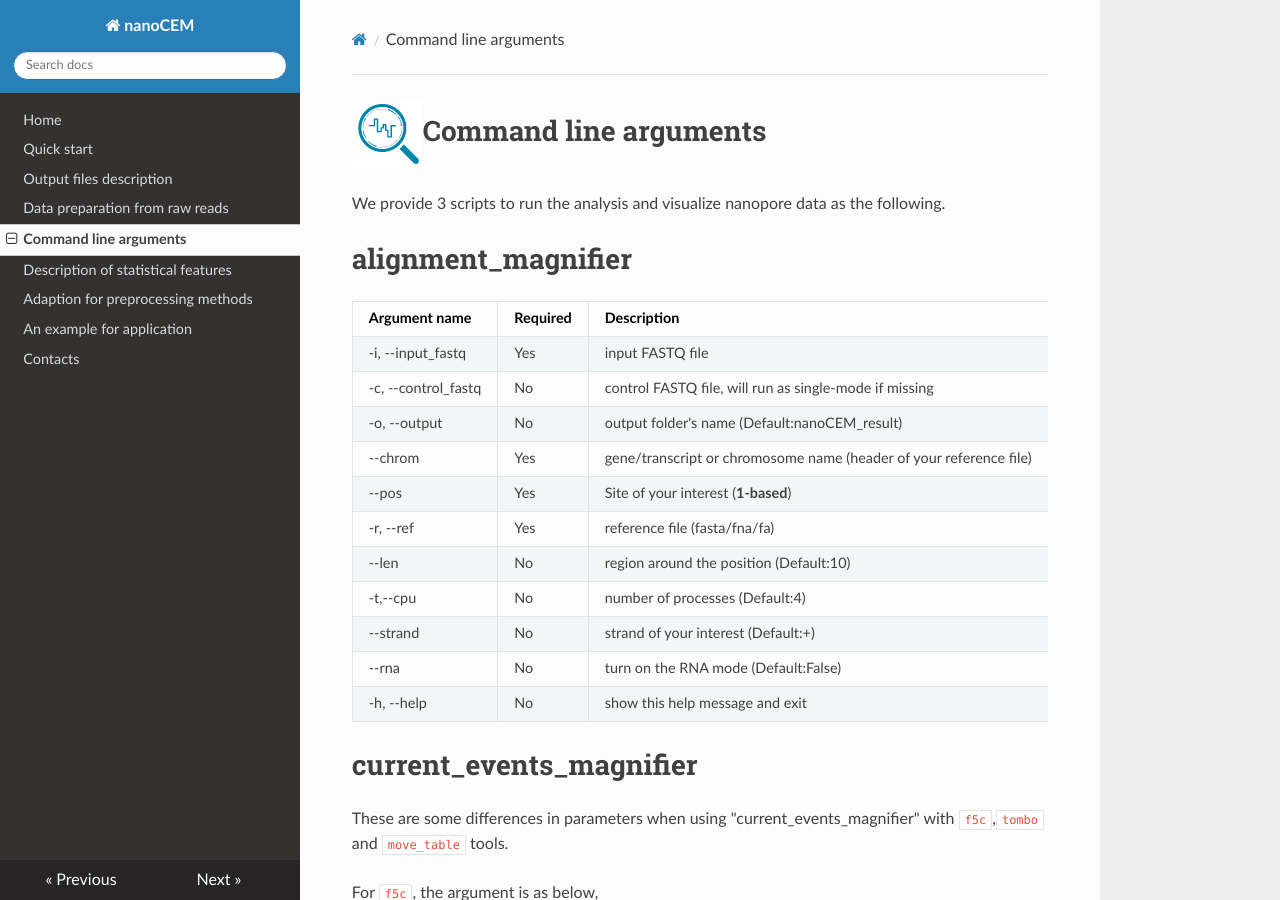
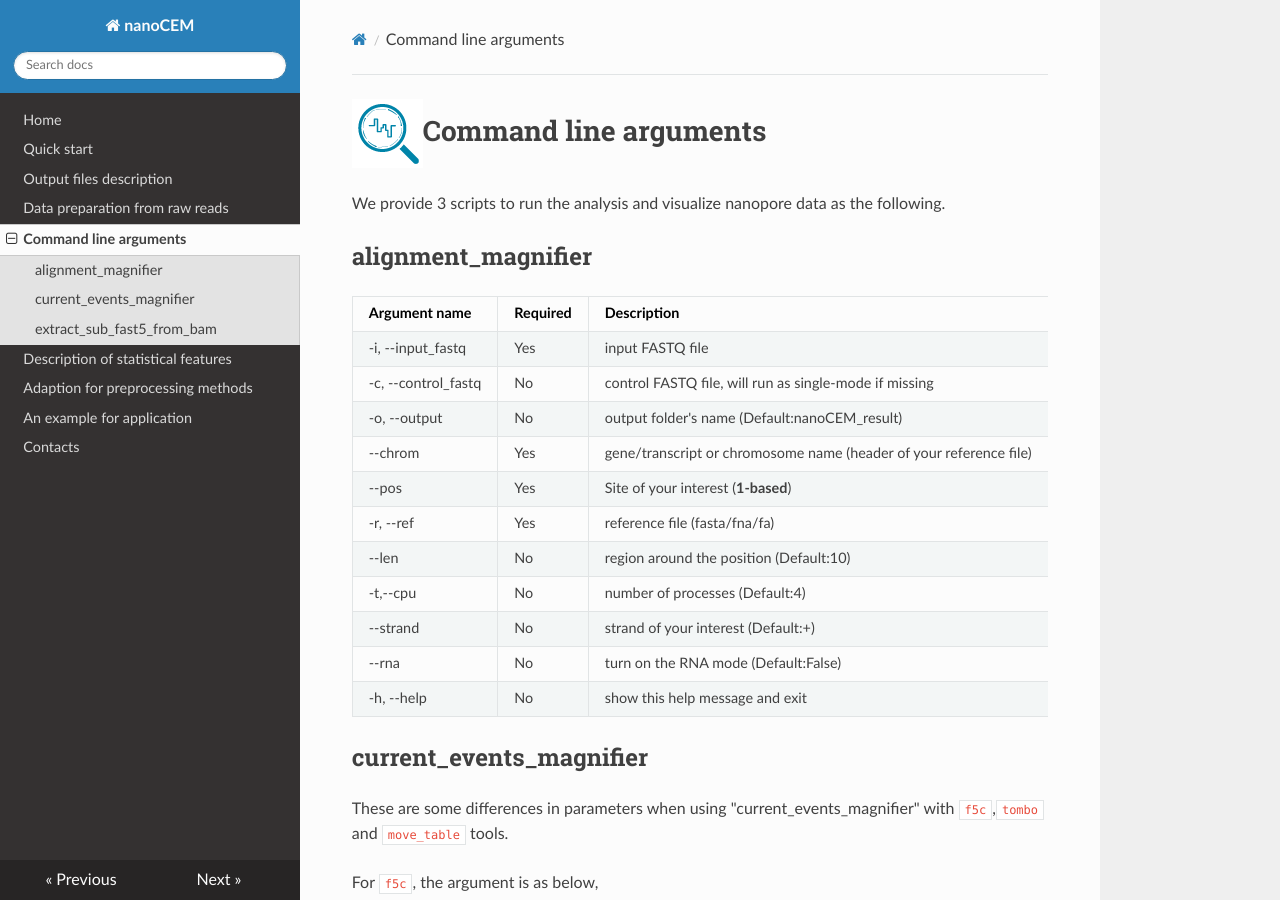
Before and after one commit to lrslab/nanoCEM, an MkDocs documentation site: the page built from docs/argument.md, in a window 1280 px wide and 900 px high. Built offline with MkDocs 1.6.1, drawn with Linux system fonts in a browser that asks for light colours; nearby versions of some CDN libraries.

```diff
--- a/docs/argument.md
+++ b/docs/argument.md
@@ -1,8 +1,7 @@
 # ![logo](logo_tiny.png "nanoCEM")Command line arguments
 We provide 3  scripts to run the analysis and visualize nanopore data as the following.
 
-alignment_magnifier
-=============
+##alignment_magnifier
 
 
 | Argument name                       | Required | Description                                     |
@@ -19,8 +18,7 @@
 | --rna                           | No       | turn on the RNA mode (Default:False)       |
 | -h, --help                      | No       | show this help message and exit          |
 
-current_events_magnifier
-=============
+##current_events_magnifier
 These are some differences in parameters when using "current_events_magnifier" with `f5c`,`tombo` and `move_table` tools.
 
 For `f5c`, the argument is as below,
@@ -90,8 +88,8 @@
 | --base_shift       | No       |  for shifting the result from f5c      (Default:False)                  |
 | -h, --help         | No       | Show this help message and exit                                  |
 
-extract_sub_fast5_from_bam
-==================
+##extract_sub_fast5_from_bam
+
  To extract a subset of a single-format fast5 and saved in new folder.
  If you do not input an interest region, all the reads that have been aligned will be saved in the new folder.
 
--- a/setup.py
+++ b/setup.py
@@ -5,7 +5,7 @@
 
 setup(
     name="nanoCEM",
-    version="0.0.5.0",
+    version="0.0.5.1",
     author="GUO Zhihao",
     author_email="qhuozhihao@icloud.com",
     description='A simple tool designed to visualize the features that distinguish between two groups of ONT data at the site level.\
```
Also changed, not shown: docs/tutorials.md (+2 -1 lines).
